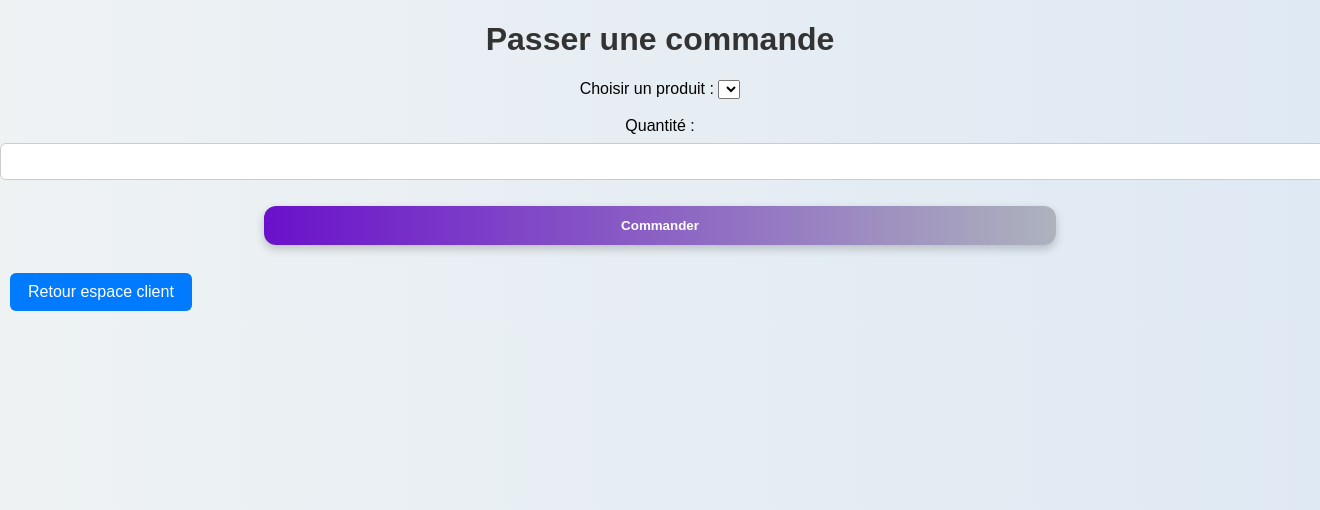
After one commit to Flo466/Magasin_Informatique, a Flask app: page /client/1/commander in a window 1320 px wide; the page is wider, and only the part inside the window is pictured. The commit adds this page. Shown: the top 510 px of that part. Run offline with Flask 3, Linux system fonts and the light colour scheme; data that the repository does not hold is empty.

Commit message:
Ajout de la fonctionnalité de commande client

```diff
--- a/app.py
+++ b/app.py
@@ -8,7 +8,7 @@ db = mysql.connector.connect(
     host="127.0.0.1",
     port=3306,
     user="root",
-    password="root",
+    password="",
     database="magasin_informatique"
 )
 
@@ -72,8 +72,30 @@ def admin():
 
     cursor.execute("SELECT * FROM clients")
     clients = cursor.fetchall()
-
-    return render_template("admin.html", produits=produits, clients=clients)
+    cursor.execute("SELECT * FROM commandes")
+    commandes = cursor.fetchall()
 
 
+    return render_template("admin.html", produits=produits, clients=clients, commandes=commandes)
+@app.route("/client/<int:id_client>/commander", methods=["GET", "POST"])
+def commander(id_client):
+    cursor = db.cursor()
+
+    if request.method == "POST":
+        id_produit = request.form["id_produit"]
+        quantite = request.form["quantite"]
+
+        cursor.execute(
+            "INSERT INTO commandes (id_client, id_produit, quantite) VALUES (%s, %s, %s)",
+            (id_client, id_produit, quantite)
+        )
+        db.commit()
+
+        return redirect(f"/client/{id_client}")
+
+    cursor.execute("SELECT id_produit, nom, prix FROM produits")
+    produits = cursor.fetchall()
+
+    return render_template("commander.html", produits=produits, id_client=id_client)
+
 app.run(debug=True)
--- /dev/null
+++ b/templates/commander.html
@@ -0,0 +1,37 @@
+<!DOCTYPE html>
+<html lang="fr">
+<head>
+    <meta charset="UTF-8">
+    <title>Commander un produit</title>
+    <link rel="stylesheet" href="{{ url_for('static', filename='style.css') }}">
+</head>
+<body>
+
+    <h1>Passer une commande</h1>
+
+    <form method="POST">
+        <label>Choisir un produit :</label>
+        <select name="id_produit" required>
+            {% for produit in produits %}
+                <option value="{{ produit[0] }}">
+                    {{ produit[1] }} - {{ produit[2] }} €
+                </option>
+            {% endfor %}
+        </select>
+
+        <br><br>
+
+        <label>Quantité :</label>
+        <input type="number" name="quantite" min="1" required>
+
+        <br><br>
+
+        <button type="submit">Commander</button>
+    </form>
+
+    <br>
+
+    <a href="/client/{{ id_client }}">Retour espace client</a>
+
+</body>
+</html>
```
Also changed, not shown: static/style.css (+34 -0 lines), templates/admin.html (+22 -1 lines).
